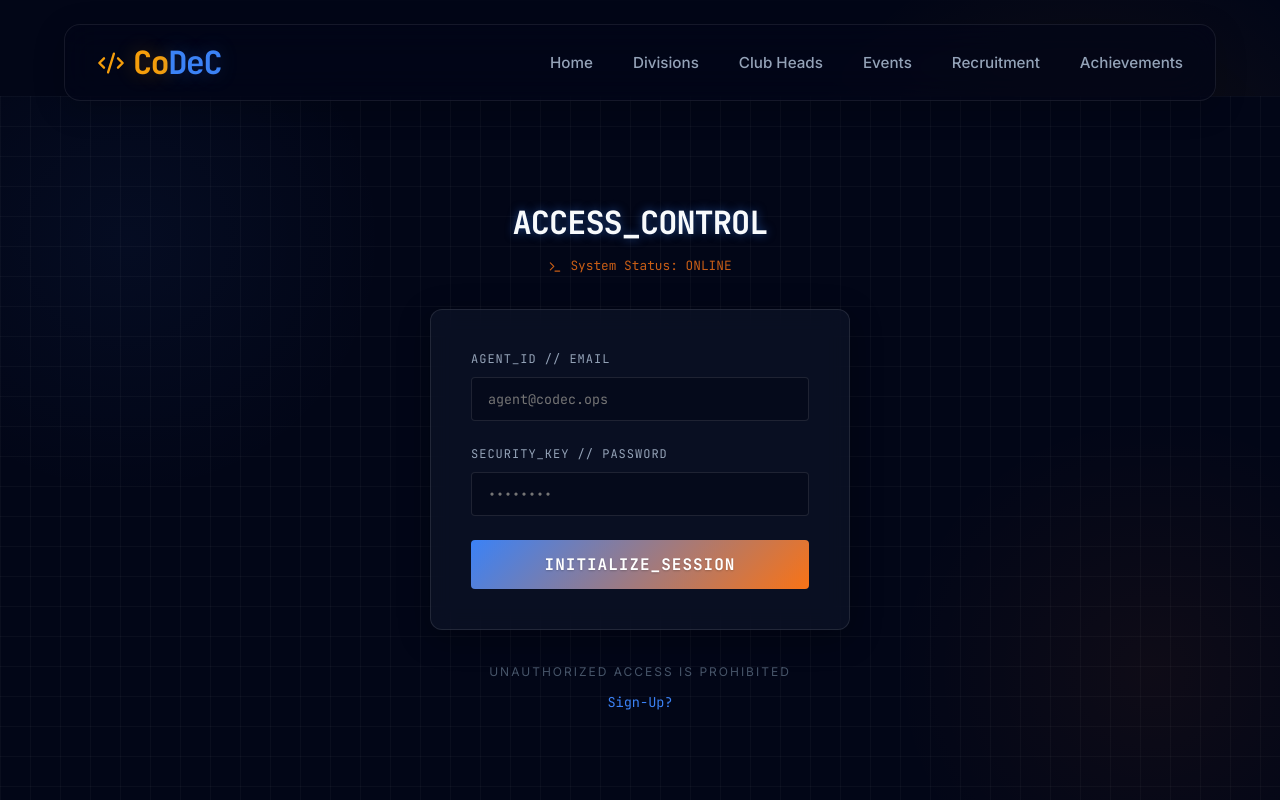
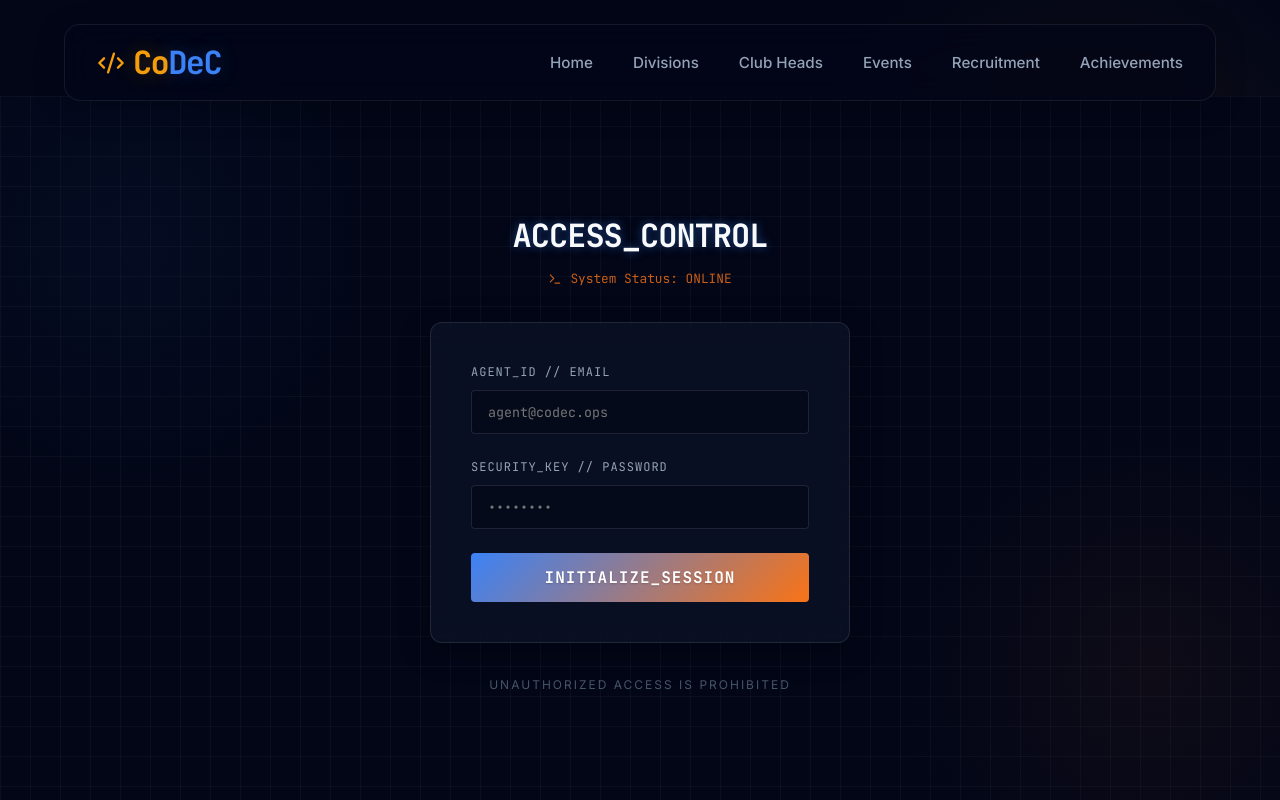
Before and after one commit to lawn-mimower/CoDeC, a Next.js app: page /login in a window 1280 px wide. Shown: the top 800 px of the page. Built offline with nearby package versions, Linux system fonts and the light colour scheme.

Commit message:
chore: remove sign-up link

```diff
--- a/src/views/LoginPage.jsx
+++ b/src/views/LoginPage.jsx
@@ -73,7 +73,7 @@ const LoginPage = () => {
 
                 <div className="login-footer">
                     <p>UNAUTHORIZED ACCESS IS PROHIBITED</p>
-                    <a href="#" className="link">Sign-Up?</a>
+
                 </div>
             </div>
         </div>
```
